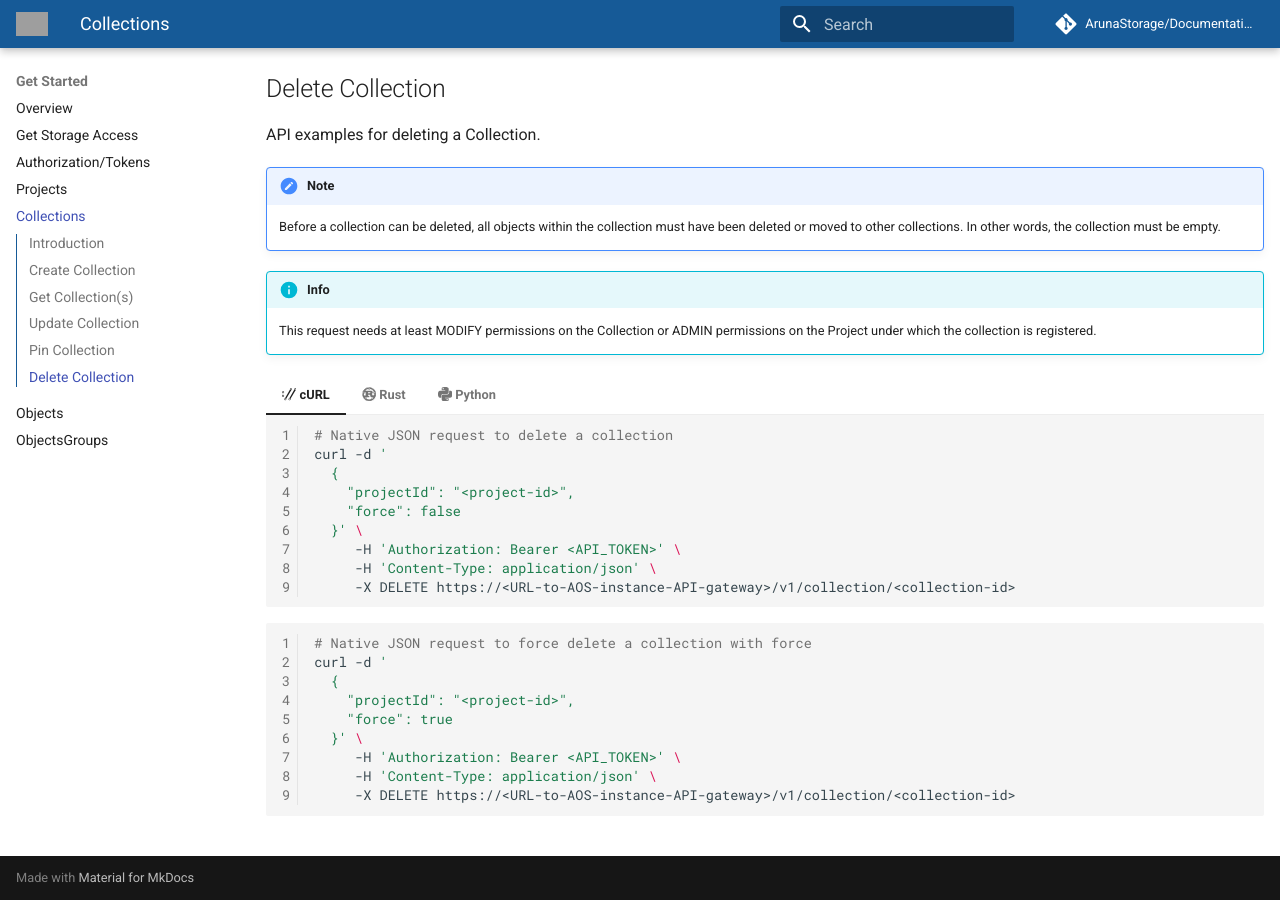
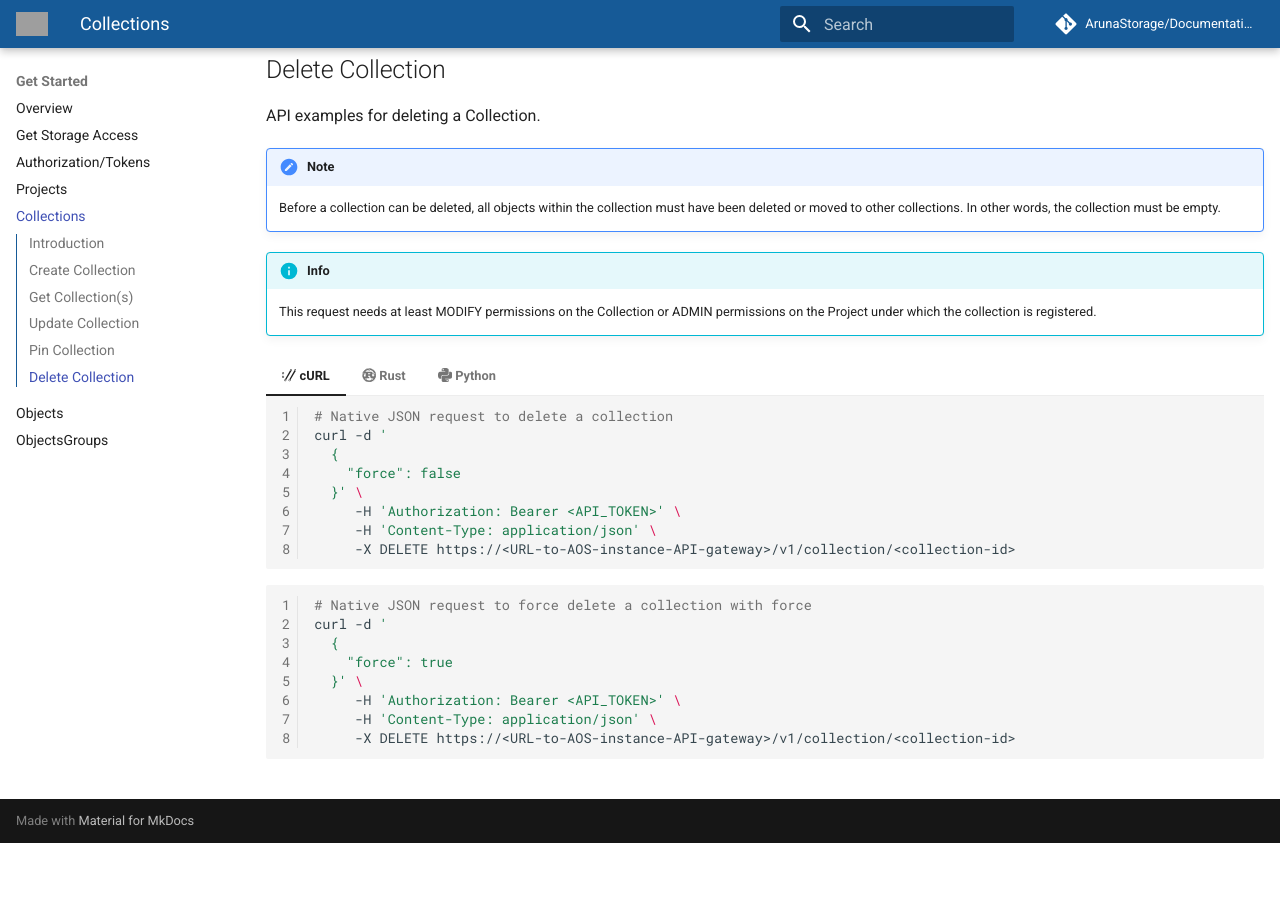
Before and after one commit to ArunaStorage/documentation, an MkDocs documentation site: the page built from docs/get_started/basic_usage/04_How-To-Collections.md, in a window 1280 px wide and 900 px high, scrolled down 3363 px. Built offline with MkDocs 1.6.1 and Material for MkDocs 9.7.7, drawn with Linux system fonts in a browser that asks for light colours; comment, search, counter and statistics services are not loaded; after the commit the page ends 4206 px from its top, so only the background shows below that; some of the changed text lies outside the part shown; grey boxes are pictures that could not be loaded.

Commit message:
Remove deprecated project id parameter from Collection update/delete

````diff
--- a/docs/get_started/basic_usage/04_How-To-Collections.md
+++ b/docs/get_started/basic_usage/04_How-To-Collections.md
@@ -321,7 +321,6 @@
       {
         "name": "UpdatedDummyCollection",
         "description": "Updated description of a dummy collection.",
-        "projectId": "<project-id>",
         "labels": [
           {
             "key": "LabelKey",
@@ -385,7 +383,6 @@
     ```python linenums="1"
     # Create tonic/ArunaAPI request to update a collections name and description
     request = UpdateCollectionRequest(
-        project_id="<project-id>",
         collection_id="<collection-id>",
         name="Python-API-Updated-Collection",
         description="This collection was updated with the gRPC Python API client.",
@@ -501,7 +498,6 @@
     # Native JSON request to delete a collection
     curl -d '
       {
-        "projectId": "<project-id>",
         "force": false
       }' \
          -H 'Authorization: Bearer <API_TOKEN>' \
@@ -513,7 +509,6 @@
     # Native JSON request to force delete a collection with force
     curl -d '
       {
-        "projectId": "<project-id>",
         "force": true
       }' \
          -H 'Authorization: Bearer <API_TOKEN>' \
@@ -565,7 +558,6 @@
     # Create tonic/ArunaAPI request to delete a collection
     request = DeleteCollectionRequest(
         collection_id="<collection-id>",
-        project_id="<project-id>",
         force=False
     )
 
@@ -580,7 +572,6 @@
     # Create tonic/ArunaAPI request to delete a collection with force
     request = DeleteCollectionRequest(
         collection_id="<collection-id>",
-        project_id="<project-id>",
         force=True
     )
 
````
Also changed, not shown: other parts of docs/get_started/basic_usage/04_How-To-Collections.md (+0 -3 lines).
